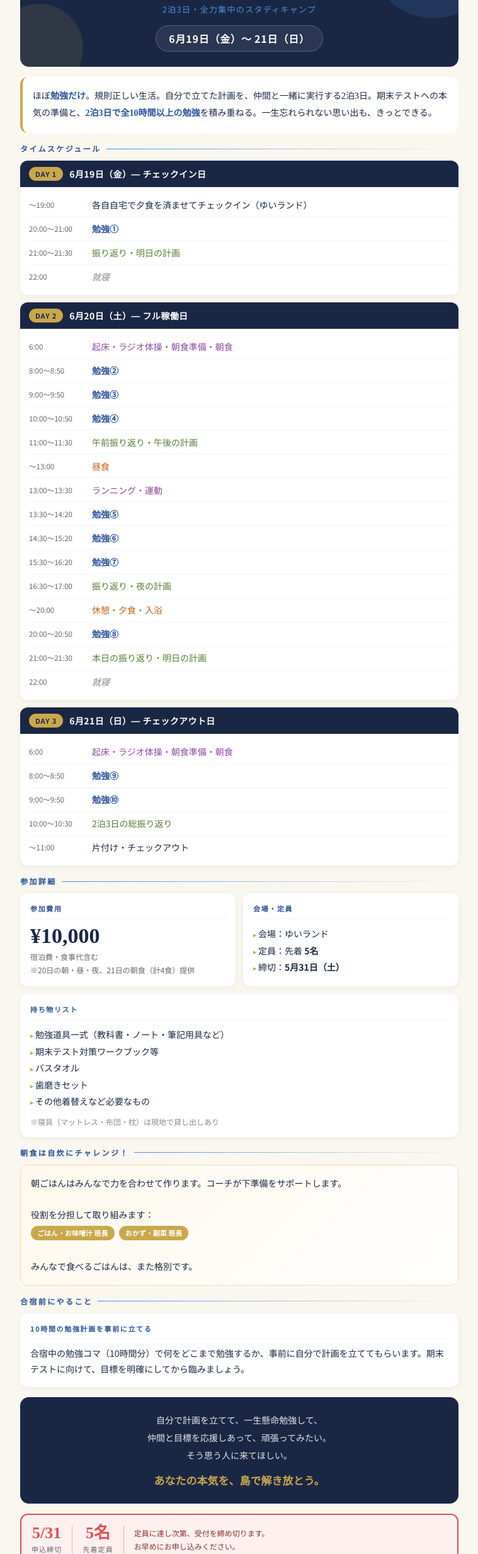
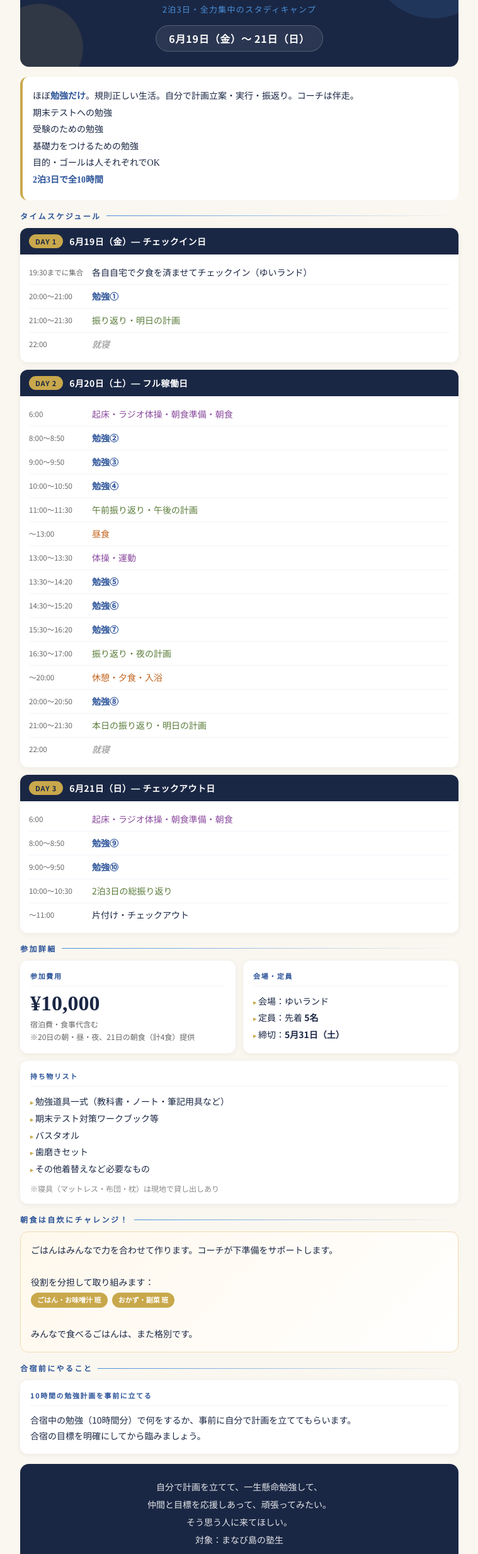
Before and after one commit to ktabata143/manabijima-studycamp2026, a plain HTML site: page index.html in a window 1280 px wide. Shown: the part 123-2590 px from the top of the page at 63% size, without its empty margins (260-1019 px from the left). Drawn offline with Linux system fonts and the light colour scheme.

Commit message:
Update index.html

```diff
--- a/index.html
+++ b/index.html
@@ -3,7 +3,7 @@
 <head>
 <meta charset="UTF-8">
 <meta name="viewport" content="width=device-width, initial-scale=1.0">
-<title>まなび島 勉強合宿2026</title>
+<title>勉強合宿2026</title>
 <link href="https://fonts.googleapis.com/css2?family=Noto+Serif+JP:wght@400;700;900&family=Noto+Sans+JP:wght@300;400;700&display=swap" rel="stylesheet">
 <style>
   :root {
@@ -378,7 +378,12 @@
   <!-- コンセプト -->
   <div class="concept">
     <p>
-      ほぼ<strong>勉強だけ</strong>。規則正しい生活。自分で立てた計画を、仲間と一緒に実行する2泊3日。期末テストへの本気の準備と、<strong>2泊3日で全10時間以上の勉強</strong>を積み重ねる。一生忘れられない思い出も、きっとできる。
+      ほぼ<strong>勉強だけ</strong>。規則正しい生活。自分で計画立案・実行・振返り。コーチは伴走。<br>
+      期末テストへの勉強<br>
+      受験のための勉強<br>
+      基礎力をつけるための勉強<br>
+      目的・ゴールは人それぞれでOK<br>
+      <strong>2泊3日で全10時間</strong>
     </p>
   </div>
 
@@ -394,7 +399,7 @@
       </div>
       <div class="day-body">
         <div class="time-row">
-          <span class="time">〜19:00</span>
+          <span class="time">19:30までに集合</span>
           <span class="event">各自自宅で夕食を済ませてチェックイン（ゆいランド）</span>
         </div>
         <div class="time-row">
@@ -445,7 +450,7 @@
         </div>
         <div class="time-row">
           <span class="time">13:00〜13:30</span>
-          <span class="event activity">ランニング・運動</span>
+          <span class="event activity">体操・運動</span>
         </div>
         <div class="time-row">
           <span class="time">13:30〜14:20</span>
@@ -553,10 +558,10 @@
   <div class="section-title">朝食は自炊にチャレンジ！</div>
   <div class="cooking-card">
     <p>
-      朝ごはんはみんなで力を合わせて作ります。コーチが下準備をサポートします。<br><br>
+      ごはんはみんなで力を合わせて作ります。コーチが下準備をサポートします。<br><br>
       役割を分担して取り組みます：<br>
-      <span class="role">ごはん・お味噌汁 班長</span>
-      <span class="role">おかず・副菜 班長</span><br><br>
+      <span class="role">ごはん・お味噌汁 班</span>
+      <span class="role">おかず・副菜 班</span><br><br>
       みんなで食べるごはんは、また格別です。
     </p>
   </div>
@@ -566,7 +571,8 @@
   <div class="info-card" style="margin-bottom:16px;">
     <h3>10時間の勉強計画を事前に立てる</h3>
     <p style="font-size:14px; line-height:1.8;">
-      合宿中の勉強コマ（10時間分）で何をどこまで勉強するか、事前に自分で計画を立ててもらいます。期末テストに向けて、目標を明確にしてから臨みましょう。
+      合宿中の勉強（10時間分）で何をするか、事前に自分で計画を立ててもらいます。<br>
+      合宿の目標を明確にしてから臨みましょう。
     </p>
   </div>
 
@@ -575,9 +581,10 @@
     <p>
       自分で計画を立てて、一生懸命勉強して、<br>
       仲間と目標を応援しあって、頑張ってみたい。<br>
-      そう思う人に来てほしい。
+      そう思う人に来てほしい。<br>
+      対象：まなび島の塾生<br>
     </p>
-    <strong>あなたの本気を、島で解き放とう。</strong>
+    <strong>あなたの本気を、解き放て！</strong>
   </div>
 
   <!-- 締切・定員 -->
```
